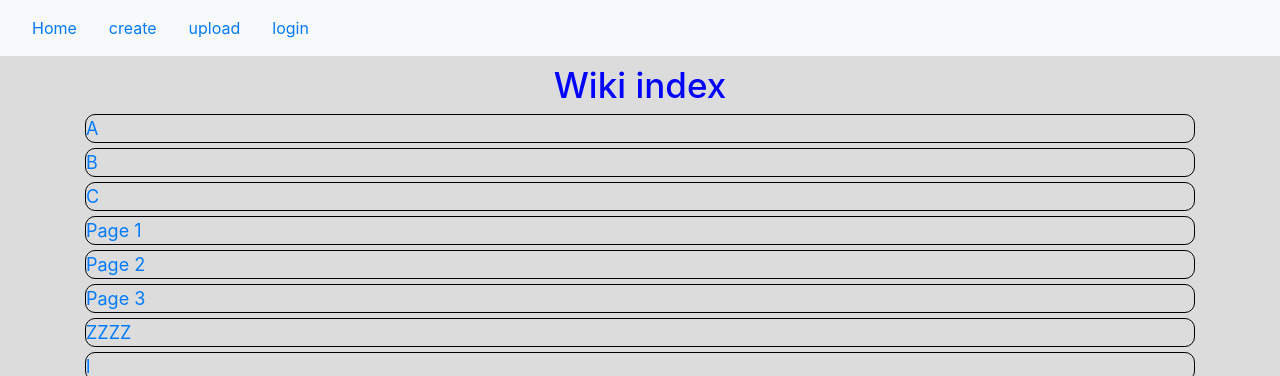
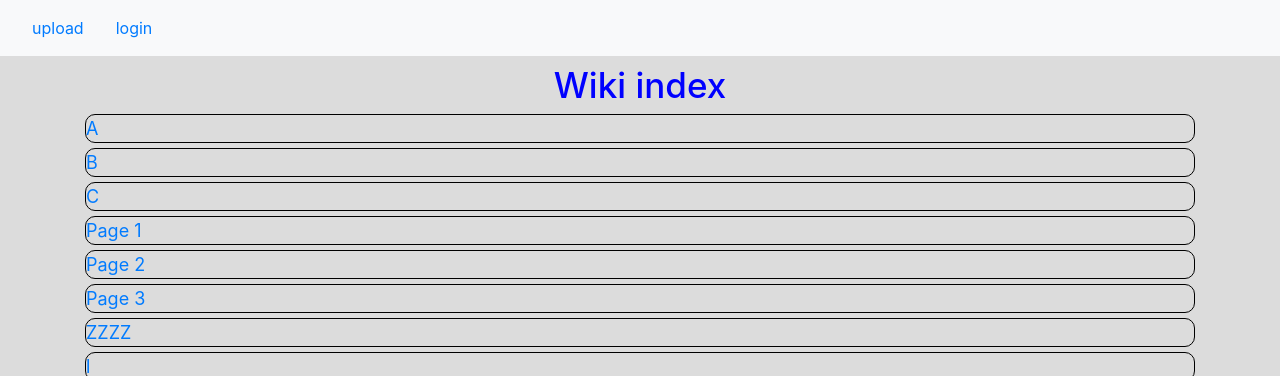
Before and after one commit to Joshua-km/Django, a Django app: page /wiki/ in a window 1280 px wide. Shown: the top 376 px of the page. Run offline with Django 3.2, Linux system fonts and the light colour scheme; data comes from the database, SQL or seed files in the repository; some libraries are stand-ins or nearby versions.

Commit message:
NAV all done for the time being

```diff
--- a/mysite/wiki/templates/wiki/index.html
+++ b/mysite/wiki/templates/wiki/index.html
@@ -8,8 +8,6 @@
 
 
 <nav class="navbar navbar-expand-lg navbar-light bg-light">
-  <a class="nav-link" href="{% url 'wiki:index' %}">Home</a> <!--This is a link for the user this link is so that the user can go back to the home page-->
-  <a class="nav-link" href="{% url 'wiki:create_page' %}">create</a> <!-- This is link takes the user to the page that allows the user to edit pages-->
   <a class="nav-link" href="{% url 'wiki:upload' %}">upload</a> <!--This  link takes the user to the page where you can upload files to wiki page-->
   {% if request.user.is_authenticated %}
   <a class="nav-link" logout_redirect href="{% url 'wiki:logout' %}" >logout</a><!--This is the way that the user can logout to there account-->
```
Also changed, not shown: 1 other file.
